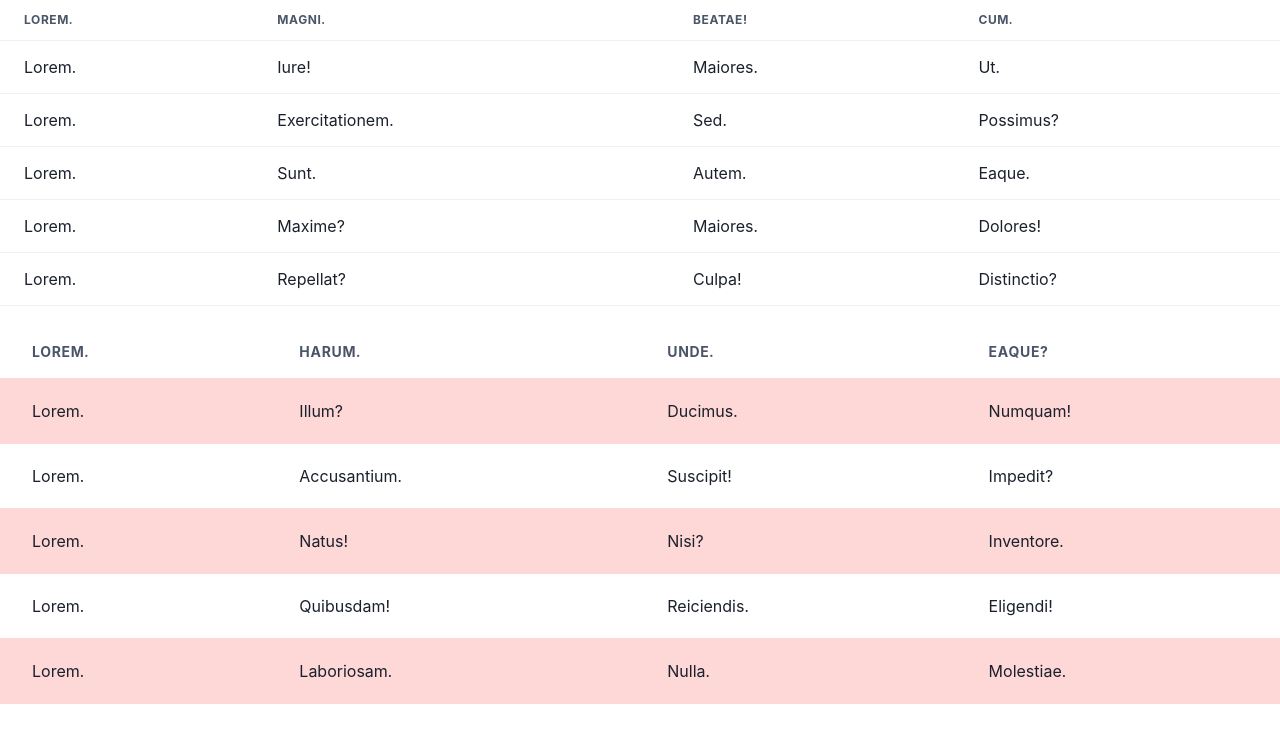
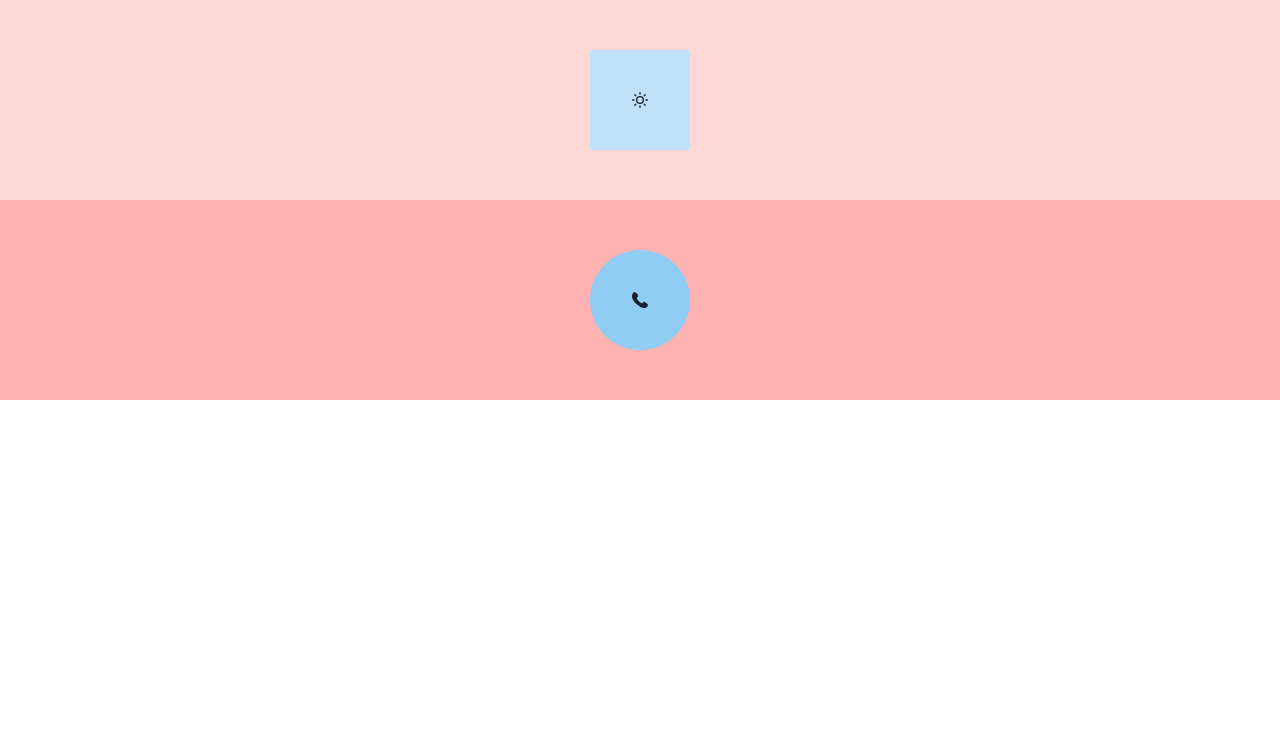
Before and after one commit to jjeongneee/react20231031, a React (Create React App) app: page / in a window 1280 px wide. Shown: the top 742 px of the page. Built offline with nearby package versions, Linux system fonts and the light colour scheme.

Commit message:
Center, Square, Circle 사용

```diff
--- a/src/App.js
+++ b/src/App.js
@@ -14,106 +14,27 @@ import {
   Tr,
   Th,
   Td,
+  Center,
+  Circle,
+  Square,
 } from "@chakra-ui/react";
 import React from "react";
+import { PhoneIcon, SunIcon } from "@chakra-ui/icons";
 
 function App() {
   return (
     <>
-      <SimpleGrid columns={1} gap={5}>
-        <Box>
-          {/*Table>Thead>Tr>Th*4>lorem1^^^Tbody>Tr*5>Td*4>lorem1*/}
-          <Table>
-            {/*Thead+Tbody*/}
-            <Thead>
-              <Tr>
-                <Th>Lorem.</Th>
-                <Th>Magni.</Th>
-                <Th>Beatae!</Th>
-                <Th>Cum.</Th>
-              </Tr>
-            </Thead>
-            <Tbody>
-              <Tr>
-                <Td>Lorem.</Td>
-                <Td>Iure!</Td>
-                <Td>Maiores.</Td>
-                <Td>Ut.</Td>
-              </Tr>
-              <Tr>
-                <Td>Lorem.</Td>
-                <Td>Exercitationem.</Td>
-                <Td>Sed.</Td>
-                <Td>Possimus?</Td>
-              </Tr>
-              <Tr>
-                <Td>Lorem.</Td>
-                <Td>Sunt.</Td>
-                <Td>Autem.</Td>
-                <Td>Eaque.</Td>
-              </Tr>
-              <Tr>
-                <Td>Lorem.</Td>
-                <Td>Maxime?</Td>
-                <Td>Maiores.</Td>
-                <Td>Dolores!</Td>
-              </Tr>
-              <Tr>
-                <Td>Lorem.</Td>
-                <Td>Repellat?</Td>
-                <Td>Culpa!</Td>
-                <Td>Distinctio?</Td>
-              </Tr>
-            </Tbody>
-          </Table>
-        </Box>
+      <Center bg={"red.100"} h={"200px"}>
+        <Square bg={"blue.100"} w={"100px"} h={"100px"}>
+          <SunIcon />
+        </Square>
+      </Center>
 
-        {/*Box>Table[variant=striped]>Thead>Tr>Th*4>lorem1^^^Tbody>Tr*5>Td*4>lorem1*/}
-        <Box>
-          <Table variant="striped" colorScheme="red" size="lg">
-            <Thead>
-              <Tr>
-                <Th>Lorem.</Th>
-                <Th>Harum.</Th>
-                <Th>Unde.</Th>
-                <Th>Eaque?</Th>
-              </Tr>
-            </Thead>
-            <Tbody>
-              <Tr>
-                <Td>Lorem.</Td>
-                <Td>Illum?</Td>
-                <Td>Ducimus.</Td>
-                <Td>Numquam!</Td>
-              </Tr>
-              <Tr>
-                <Td>Lorem.</Td>
-                <Td>Accusantium.</Td>
-                <Td>Suscipit!</Td>
-                <Td>Impedit?</Td>
-              </Tr>
-              <Tr>
-                <Td>Lorem.</Td>
-                <Td>Natus!</Td>
-                <Td>Nisi?</Td>
-                <Td>Inventore.</Td>
-              </Tr>
-              <Tr>
-                <Td>Lorem.</Td>
-                <Td>Quibusdam!</Td>
-                <Td>Reiciendis.</Td>
-                <Td>Eligendi!</Td>
-              </Tr>
-              <Tr>
-                <Td>Lorem.</Td>
-                <Td>Laboriosam.</Td>
-                <Td>Nulla.</Td>
-                <Td>Molestiae.</Td>
-              </Tr>
-            </Tbody>
-          </Table>
-        </Box>
-      </SimpleGrid>
+      <Center bg={"red.200"} h={"200px"}>
+        <Circle bg={"blue.200"} w={"100px"} h={"100px"}>
+          <PhoneIcon />
+        </Circle>
+      </Center>
     </>
   );
 }
```
